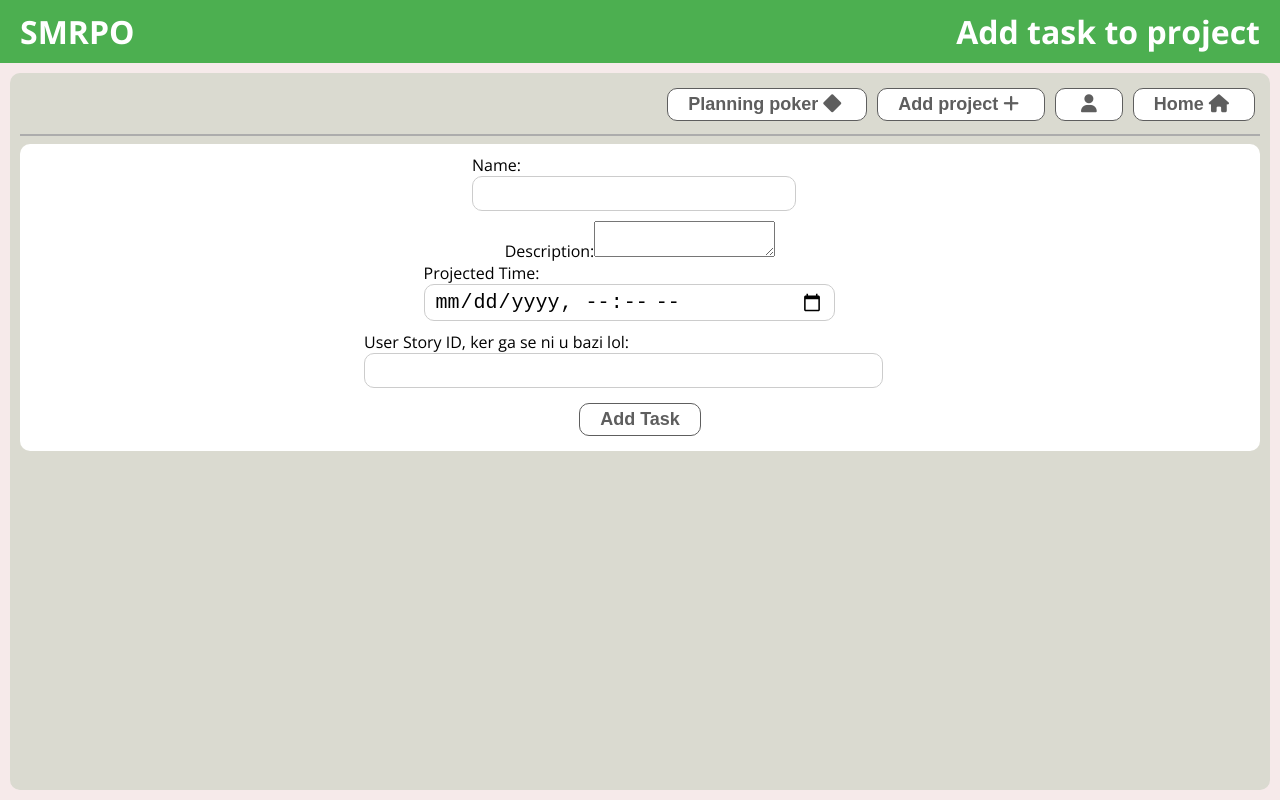
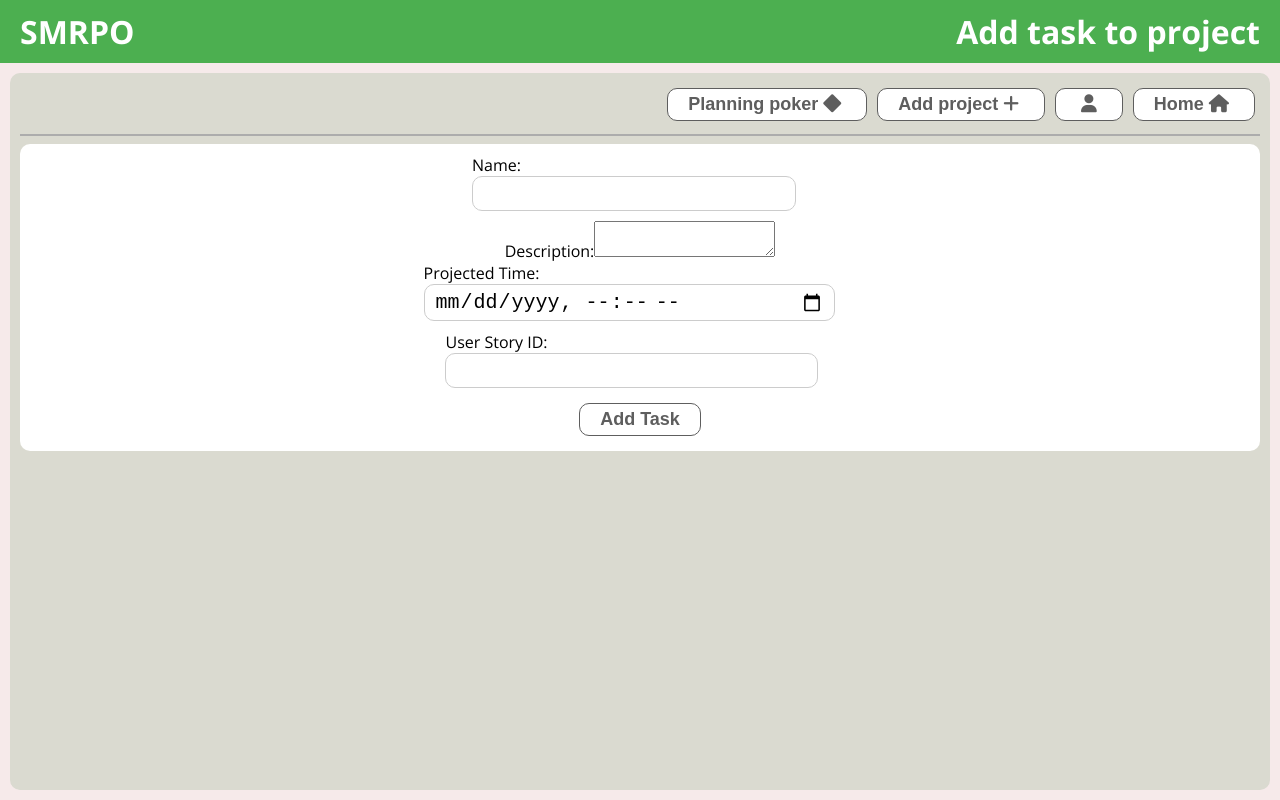
Before and after one commit to UrhPercic/smrpo, a React (Create React App) app: page /projects/add-task/1 in a window 1280 px wide. Built offline with nearby package versions, Linux system fonts and the light colour scheme; no server answers; the database is empty; sample sign-in values are in the browser's storage.

Commit message:
mini changes dw

```diff
--- a/src/components/project/add-task.js
+++ b/src/components/project/add-task.js
@@ -12,13 +12,10 @@ const AddTask = () => {
     projected_time: "", //predviden cas, user inputs?
     user_story_id: "", //ni se u bzis kip
     created_at: "", //local tim
+    responsible_user_id: localStorage.getItem("userId"), // Get current user ID
   });
 
-
-  const currentUserId = localStorage.getItem("userId");
-
   useEffect(() => {
-
     const currentDateTime = new Date().toISOString();
     setTaskData((prevData) => ({
       ...prevData,
@@ -35,12 +32,10 @@ const AddTask = () => {
     event.preventDefault();
 
     try {
-
       await addData(`/tasks`, taskData);
       navigate(`/projects/${projectId}`);
     } catch (error) {
       console.error("woops:", error);
-
     }
   };
 
@@ -48,7 +43,6 @@ const AddTask = () => {
     <div className="container">
       <div className="content">
         <form onSubmit={handleSubmit}>
-          {}
           <div className="form-group">
             <label htmlFor="name">Name:</label>
             <input
@@ -82,7 +76,7 @@ const AddTask = () => {
             />
           </div>
           <div className="form-group">
-            <label htmlFor="user_story_id">User Story ID, ker ga se ni u bazi lol:</label>
+            <label htmlFor="user_story_id">User Story ID:</label>
             <input
               type="text"
               name="user_story_id"
```
